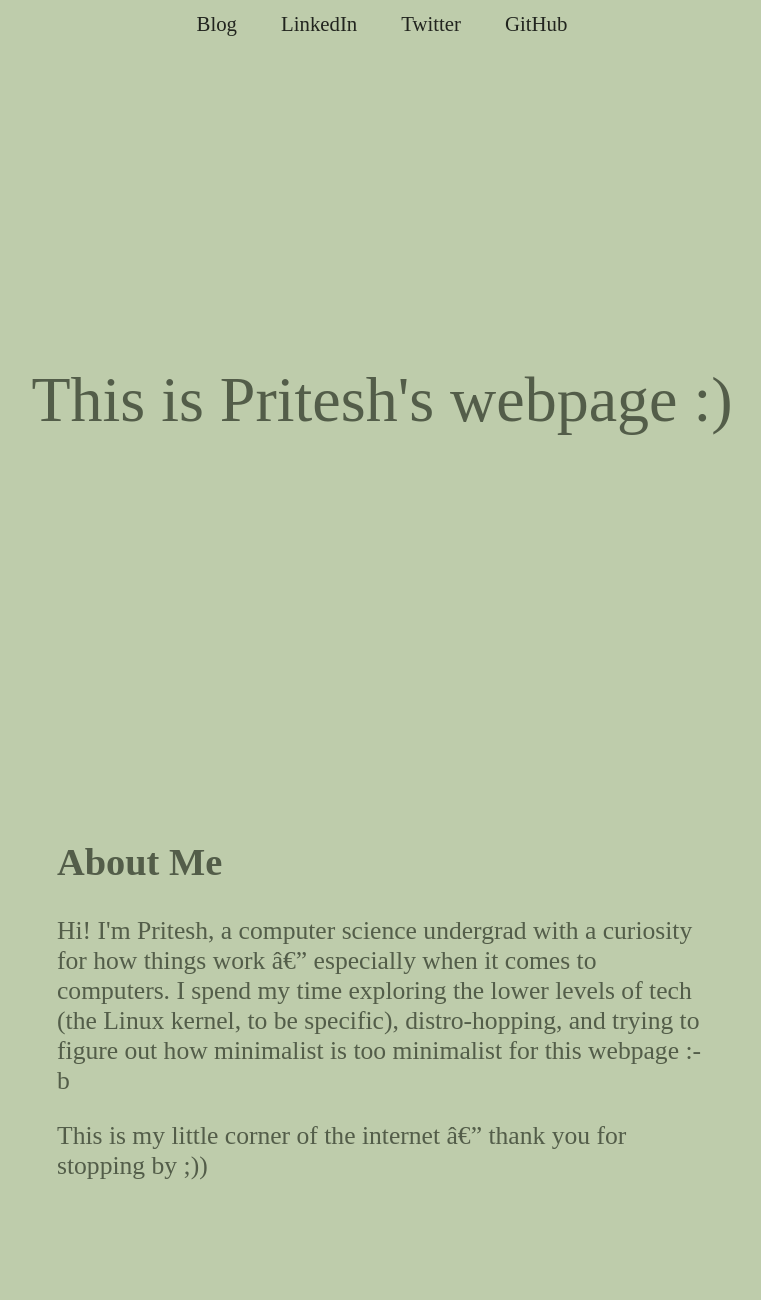
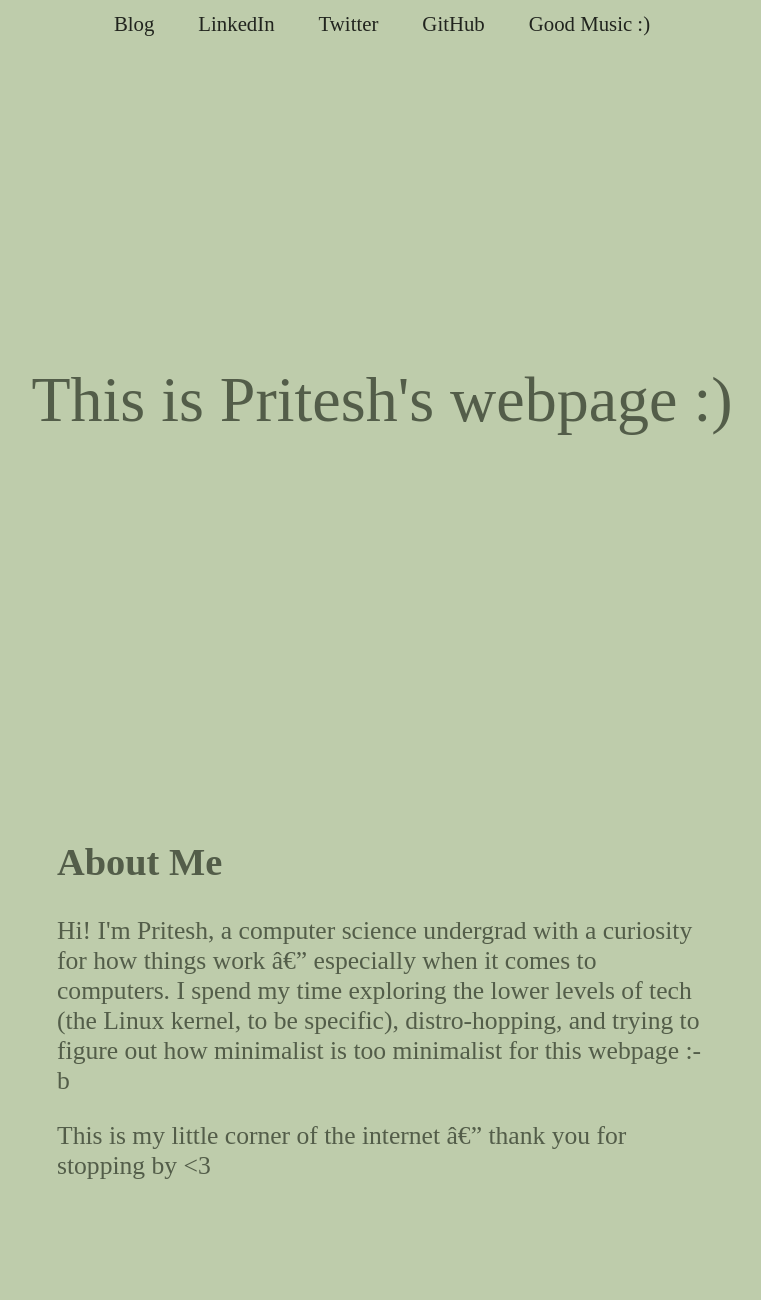
Before and after one commit to pre-tesh/my-webpage, a plain HTML site: page index.html in a window 1280 px wide. Shown: the top 1300 px of the page, without its empty margins (258-1019 px from the left). Drawn offline with Linux system fonts and the light colour scheme.

Commit message:
Added the good music link

```diff
--- a/index.html
+++ b/index.html
@@ -35,6 +35,7 @@
     <a href="https://www.linkedin.com/in/pr1tesh/" target="_blank" rel="noopener noreferrer">LinkedIn</a>
     <a href="https://x.com/PriteshRodge" target="_blank" rel="noopener noreferrer">Twitter</a>
     <a href="https://github.com/pre-tesh" target="_blank" rel="noopener noreferrer">GitHub</a>
+    <a href="https://music.apple.com/in/playlist/the-one/pl.u-9N9L2yes153k0G7?ls" target="_blank" rel="noopener noreferrer">Good Music :)</a>
   </div>
 
   <!-- Important:
@@ -183,7 +184,7 @@ document.addEventListener("DOMContentLoaded", function() {
       I spend my time exploring the lower levels of tech (the Linux kernel, to be specific), distro-hopping, and trying to figure out how minimalist is too minimalist for this webpage :-b
     </p>
     <p>
-      This is my little corner of the internet — thank you for stopping by ;))
+      This is my little corner of the internet — thank you for stopping by <3
     </p>
     </div>
 
```
